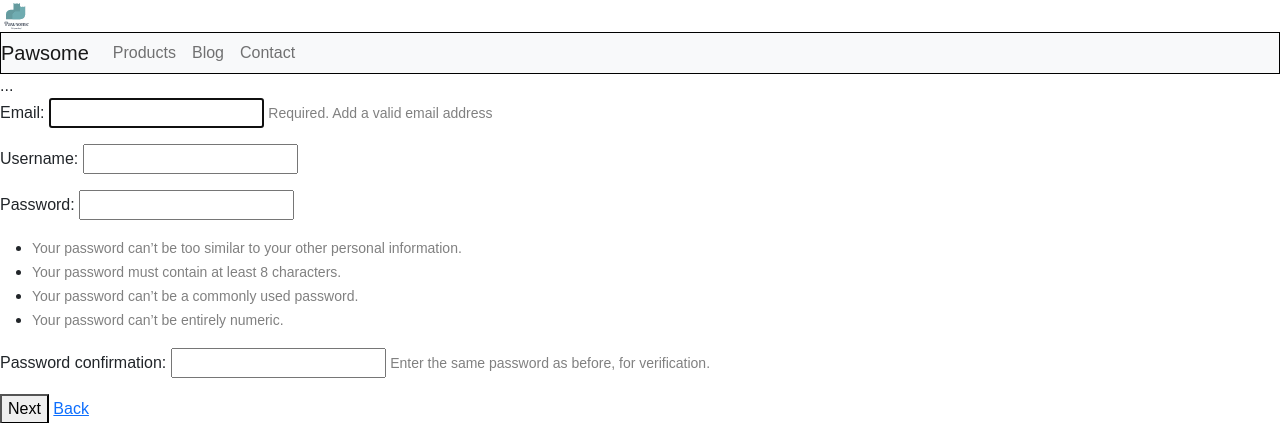
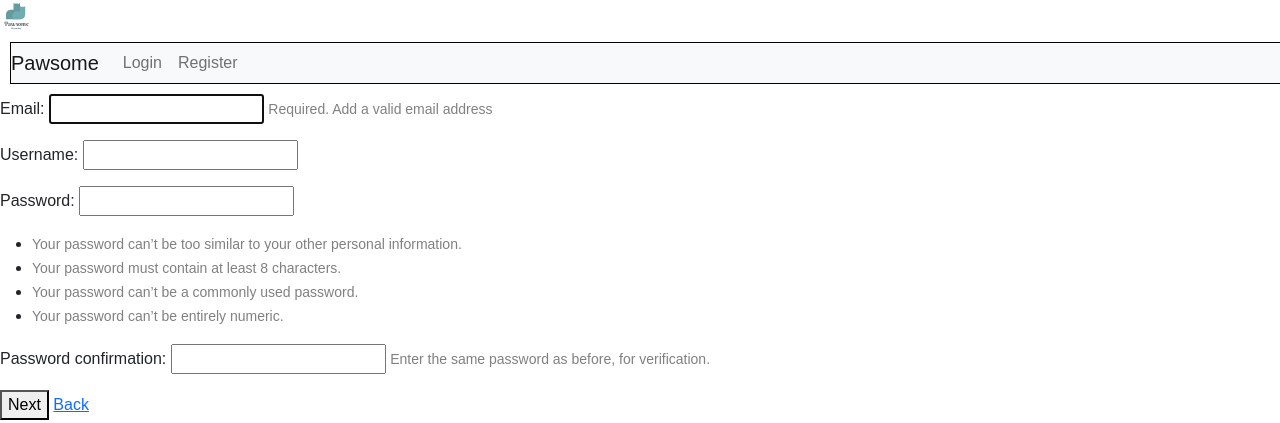
Before and after one commit to nikoleta293/pawsome, a Django app: template Pawsome/Home/templates/registerPage.html in a window 1280 px wide. Shown: the top 423 px of the page. Run offline with Django 4.2, Linux system fonts and the light colour scheme; the template is opened without the code that fills it: values that come from a table or form of the project are taken from there, others are empty; parts of the project's set-up code (start-up, migrations or seed data) failed here and were passed over.

Commit message:
all-together

```diff
--- a/Pawsome/Home/static/css/Pet-Popup.css
+++ b/Pawsome/Home/static/css/Pet-Popup.css
@@ -9,6 +9,7 @@ body {
 #Pet-Popup {
 	display: none;
 	background-color: green;
+	border-color: grey;
 	position: absolute;
 	height: 100vh;
 	width: 100%;
--- a/Pawsome/templates/navbar.html
+++ b/Pawsome/templates/navbar.html
@@ -18,7 +18,6 @@
       </head>
       <body>
 
-        <!--Navbar-->
         <nav class="navbar navbar-expand-sm navbar-light bg-light">
           <a class="navbar-brand" href="/">Pawsome</a>
           <button class="navbar-toggler" type="button" data-toggle="collapse" data-target="#navbarText" aria-controls="navbarText" aria-expanded="false" aria-label="Toggle navigation">
@@ -26,21 +25,35 @@
           </button>
           <div class="collapse navbar-collapse" id="navbarText">
             <ul class="navbar-nav mr-auto">
+
+              {% if request.user.is_authenticated %}
+
                 <li class="nav-item">
-                <a class="nav-link" href="">Products</a>
+                  <a class="nav-link" href="/">Home</a>
                 </li>
                 <li class="nav-item">
-                <a class="nav-link" href="">Blog</a>
+                  <a class="nav-link" href="/">Forum</a>
                 </li>
                 <li class="nav-item">
-                <a class="nav-link" href="">Contact</a>
+                  <a class="nav-link" href="/">Search</a>
                 </li>
+
+              {% else %}
+
+                  <li class="nav-item">
+                    <a class="nav-link" href="{% url 'login' %}">Login</a>
+                  </li>
+                  <li class="nav-item">
+                    <a class="nav-link" href="{% url 'register' %}">Register</a>
+                  </li>
+
+              {% endif %}
+
             </ul>
           </div>
         </nav>
 
-        <!-- Optional Javascript -->
-        ...
+
       </body>
     </html>
 
@@ -49,9 +62,12 @@
 
     .navbar{
         background-color: #F6F5D7;
-        margin:0%;
+        margin:10px;
         padding: 0%;
         border: 1px solid rgb(0, 0, 0);
+        width: 100%;
+
+
     }
 
     .title1{
```
Also changed, not shown: Pawsome/Images/Logo-small.png (added). Lines whose indentation alone changed are shown as unchanged.
